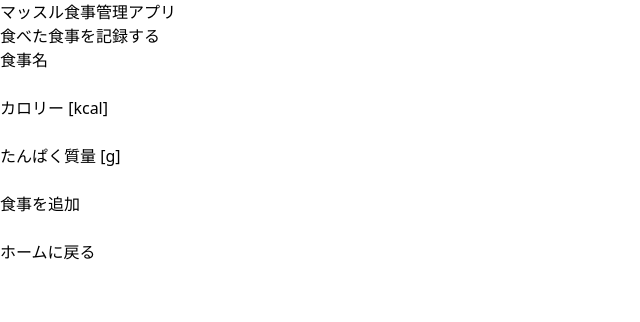
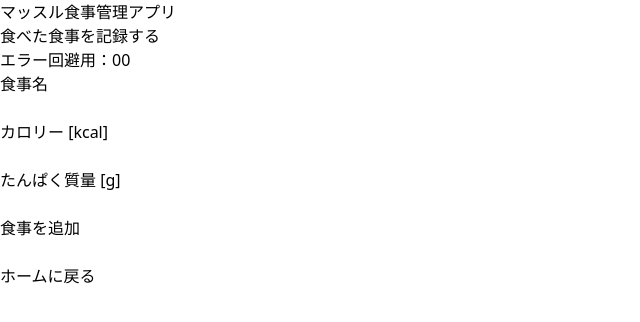
Before and after one commit to takuto147/muscle_health_app, a React (Vite) app: page /addmeal in a window 1280 px wide. Shown: the top 322 px of the page, without its empty margins (0-640 px from the left). Built offline with nearby package versions, Linux system fonts and the light colour scheme.

Commit message:
241110_4

```diff
--- a/src/AddMeal.tsx
+++ b/src/AddMeal.tsx
@@ -17,6 +17,7 @@ export const AddMeal = () => {
     <>
       <Header />
       <h2 className="text-blue-700 mb-4">食べた食事を記録する</h2>
+      <p>エラー回避用：{meal}{calorie}{Protein}</p>
       <label>食事名</label>
       <br />
       <input type="text" className='rounded-lg border border-gray-200' onChange={handleMealChange} />
```
Also changed, not shown: tsconfig.json (+3 -9 lines).
